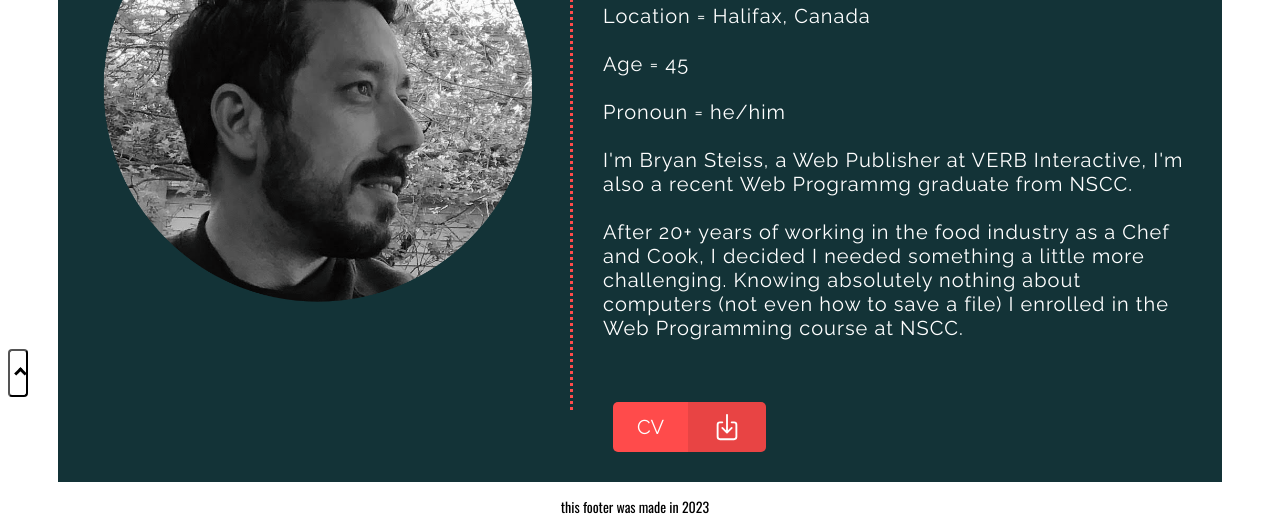
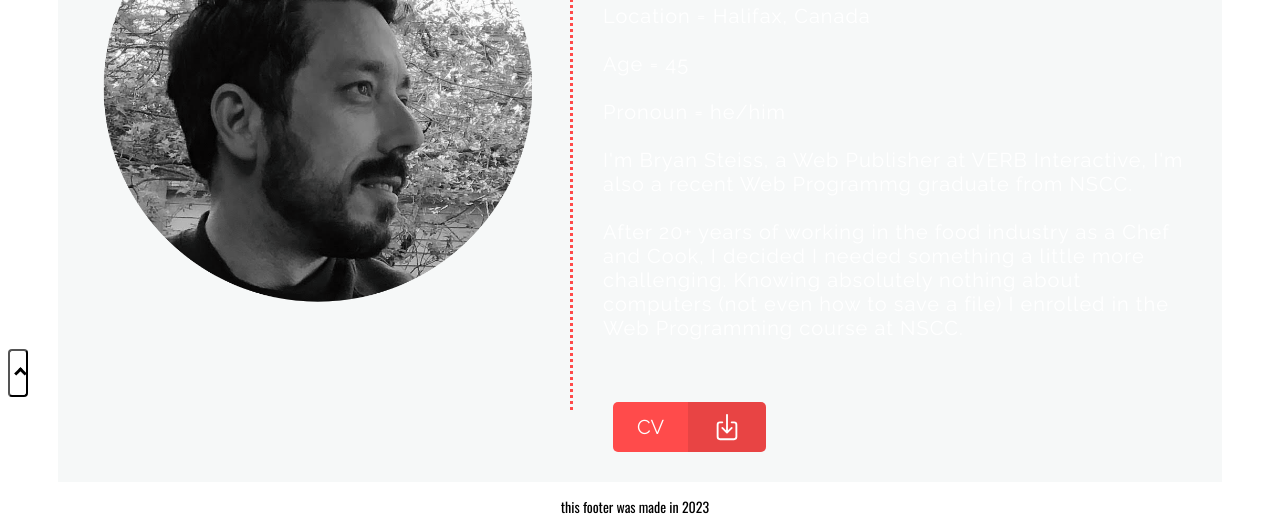
Before and after one commit to BryanSteiss/Portfolio, a plain HTML site: page about.html in a window 1280 px wide. Shown: the part 401-918 px from the top of the page. Drawn offline with nearby package versions, Linux system fonts and the light colour scheme.

```diff
--- a/style.css
+++ b/style.css
@@ -7,7 +7,7 @@ body {
 
 .main {
   display: flex; /* take up all space to make a sticky footer */
-  background-color: #133337; /* colors the background of the container */
+  background-color: #f6f8f8; /* colors the background of the container */
   margin: 0 50px;
 }
 
```
